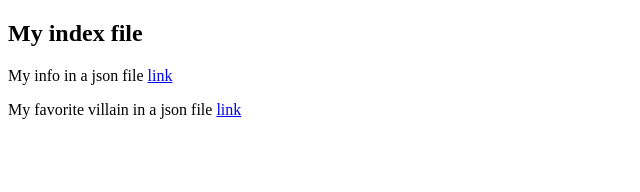
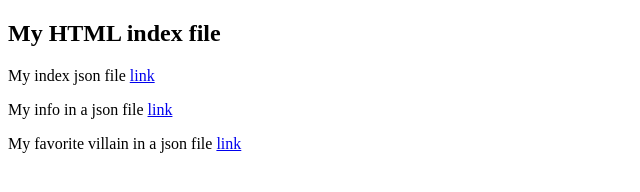
Before and after one commit to zrinyj/myInfo, a plain HTML site: page index.html in a window 1280 px wide. Shown: the whole page, without its empty margins (0-640 px from the left). Drawn offline with Linux system fonts and the light colour scheme.

Commit message:
index file as a json file

```diff
--- a/index.html
+++ b/index.html
@@ -7,9 +7,12 @@
 	</head>
 	<header>
 		<h2>
-			My index file
+			My HTML index file
 		</h2>
 	</header>
+	<p>
+		My index json file <a href="indexJSON.json"> link </a><br>
+	</p>
 	<p>
 		My info in a json file <a href="myInfo.json"> link </a><br>
 	</p>
--- /dev/null
+++ b/indexJSON.json
@@ -0,0 +1,4 @@
+{
+	{ "Name":"Jonathan Zriny", "Email":"jonathanrzriny@lewisu.edu", "ContactURL":"https://indexwithjsonfiles.azurewebsites.net/myInfo.json" },
+	{ "Name":"Jonathan Zriny", "Email":"jonathanrzriny@lewisu.edu", "ContactURL":"https://indexwithjsonfiles.azurewebsites.net/superVillainInfo.json" }
+}
```
